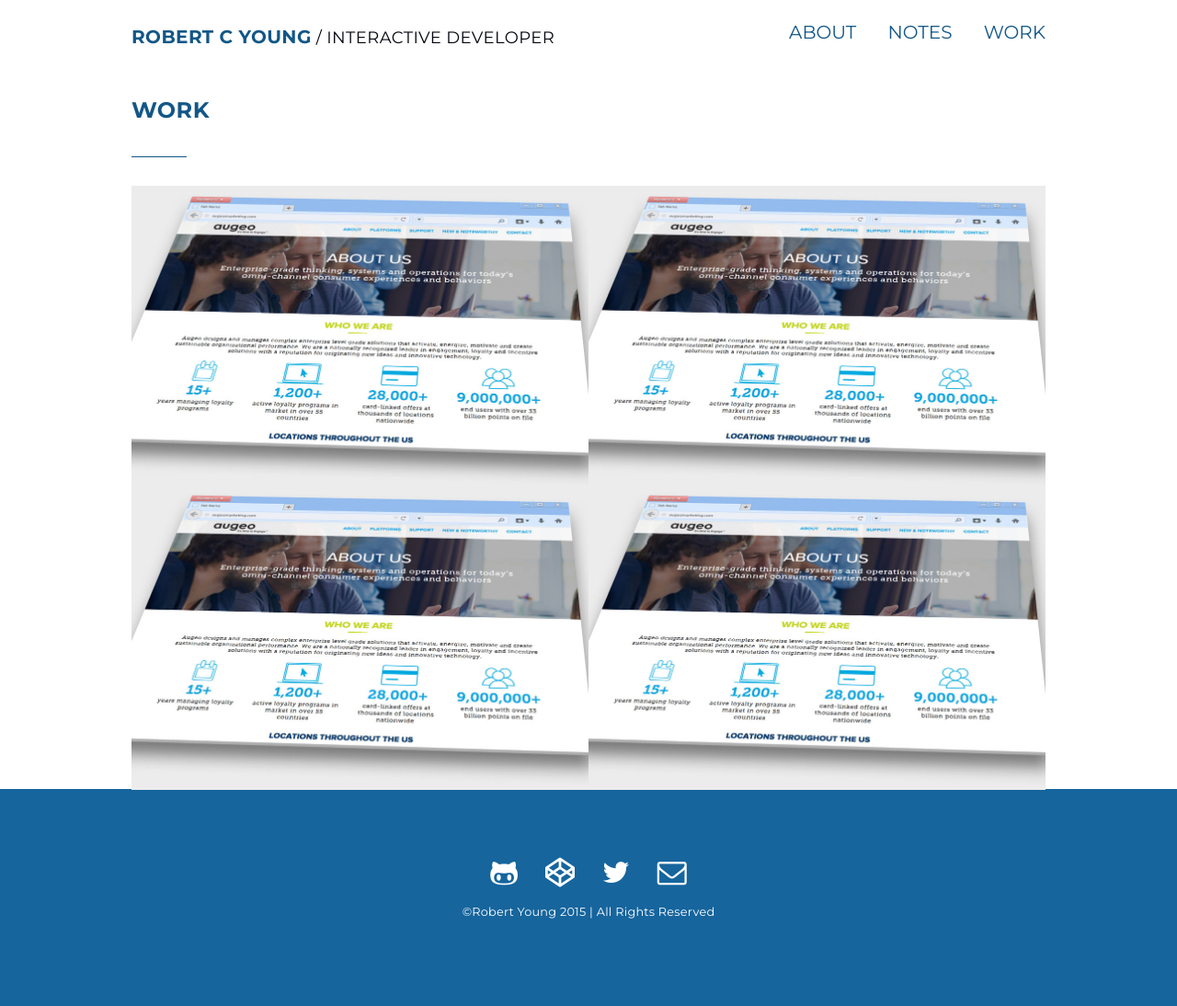
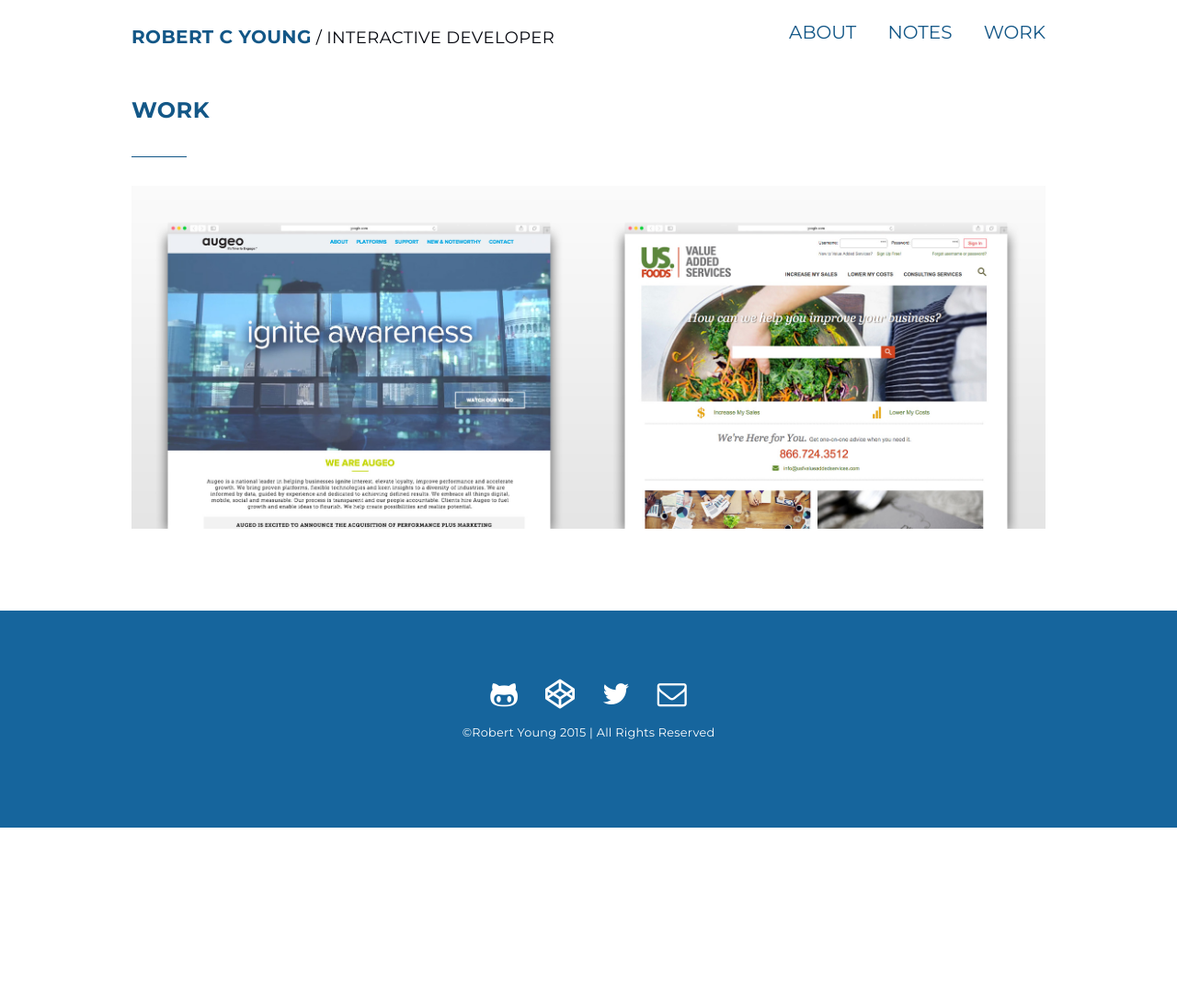
Before and after one commit to ryoungz/robblog, a Jekyll site: the page built from work.html, in a window 1280 px wide. Shown: the whole page at 92% size. Built offline with Jekyll 4.4.1, drawn with Linux system fonts in a browser that asks for light colours; nearby versions of some CDN libraries; after the commit the page ends 900 px from its top, so only the background shows below that.

Commit message:
update work page project images

```diff
--- a/work.html
+++ b/work.html
@@ -11,7 +11,7 @@ menuitem: true
     <section class="container">
         <!-- Project Thumb -->
         <article class="thumb project">
-          <a href=""><img src="img/project_augeo_main.jpg"></a>
+          <a href="projects/augeo.html"><img src="img/augeo_home.jpg"></a>
           <a href="projects/augeo.html">
             <div class="thumb-header">
               <h2 class="thumb-title">Augeo Marketing</h2>
@@ -19,31 +19,11 @@ menuitem: true
           </a>
         </article>
         <!-- Project Thumb -->
-        <!-- Project Thumb -->
         <article class="thumb project">
-          <a href=""><img src="img/project_augeo_main.jpg"></a>
-          <a href="">
+          <a href="projects/usf_vas.html"><img src="img/usf_home.jpg"></a>
+          <a href="projects/usf_vas.html">
             <div class="thumb-header">
-              <h2 class="thumb-title">Augeo Marketing</h2>
-            </div>
-          </a>
-        </article>
-        <!-- Project Thumb -->
-        <!-- Project Thumb -->
-        <article class="thumb project">
-          <a href=""><img src="img/project_augeo_main.jpg"></a>
-          <a href="">
-            <div class="thumb-header">
-              <h2 class="thumb-title">Augeo Marketing</h2>
-            </div>
-          </a>
-        </article>
-        <!-- Project Thumb -->            <!-- Project Thumb -->
-        <article class="thumb project">
-          <a href=""><img src="img/project_augeo_main.jpg"></a>
-          <a href="">
-            <div class="thumb-header">
-              <h2 class="thumb-title">Augeo Marketing</h2>
+              <h2 class="thumb-title">USF Value Added Services</h2>
             </div>
           </a>
         </article>
```
Also changed, not shown: img/augeo_home.jpg (added), img/usf_operations.jpg (added).
